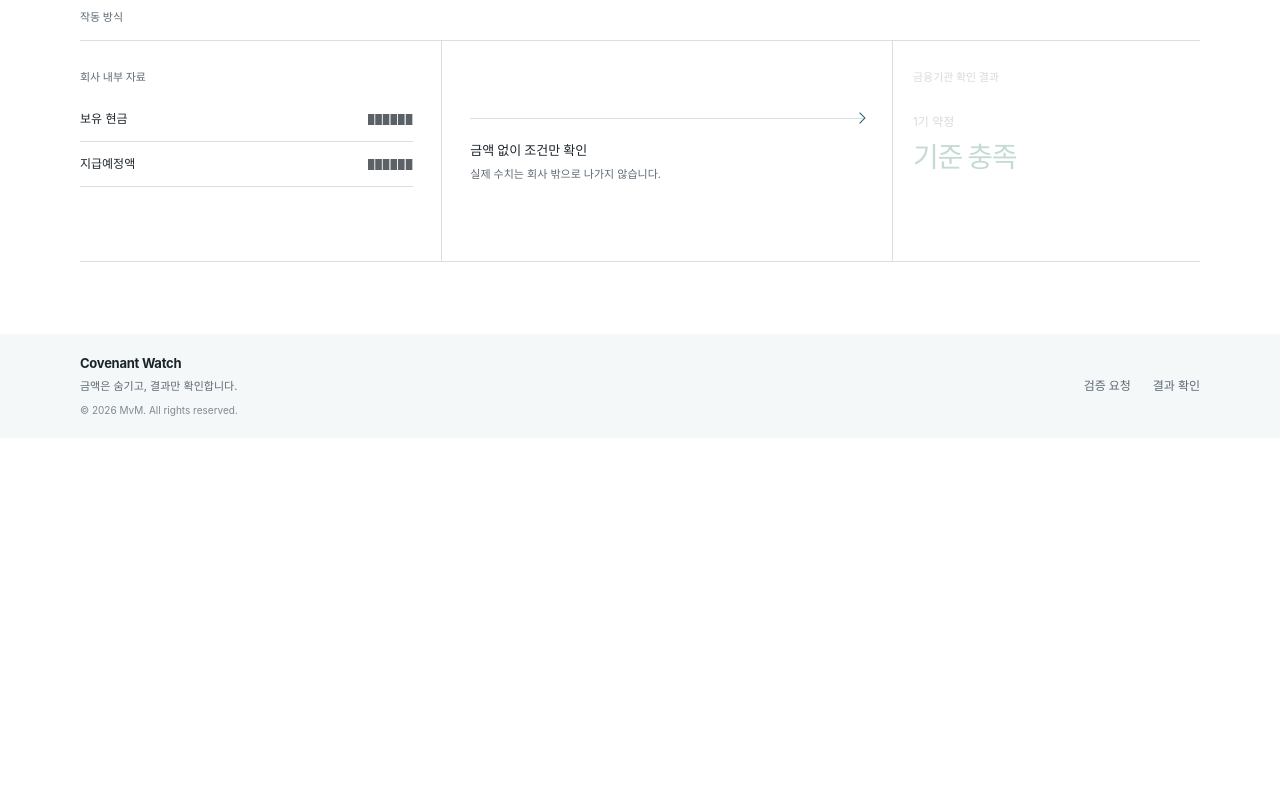
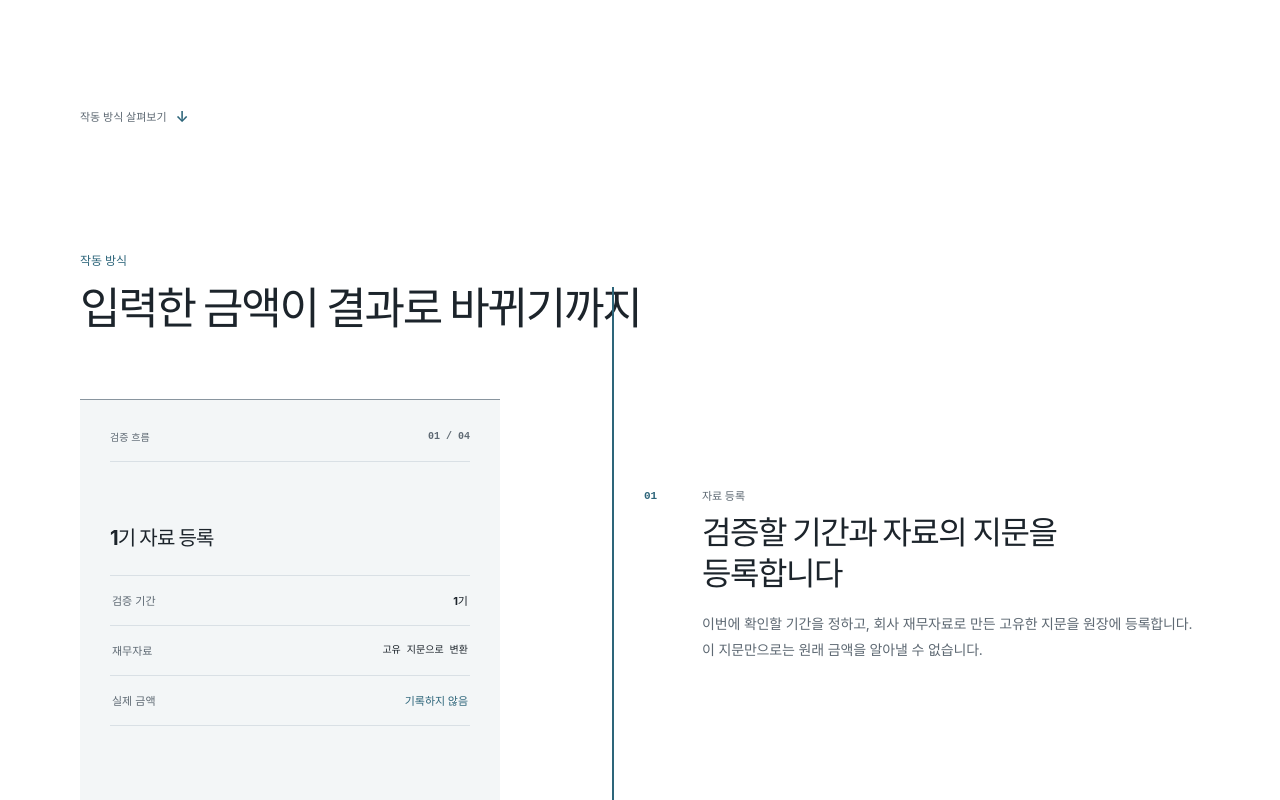
Before and after one commit to baypeline/covenant-watch, a Next.js app: page / in a window 1280 px wide. Shown: the part 640-1440 px from the top of the page. Before the commit the page ends 1078 px from the top, so only its background shows below. Built offline with nearby package versions, Linux system fonts and the light colour scheme; a web font is replaced by a local one.

Commit message:
feat(home): 작동 방식 스크롤 서사 개편
- 실제 약정 검증 절차를 네 단계로 재구성하고 화면 높이를 채우는 히어로와 스크롤 연동 시각화를 적용

```diff
--- a/src/components/HomeHero.tsx
+++ b/src/components/HomeHero.tsx
@@ -3,10 +3,49 @@
 import styled from '@emotion/styled';
 import { keyframes } from '@emotion/react';
 import Link from 'next/link';
+import { useEffect, useRef, useState } from 'react';
 import { SiteFooter } from '@/components/SiteFooter';
 import { SiteHeader } from '@/components/SiteHeader';
 
+const processSteps = [
+  {
+    label: '자료 등록',
+    title: '검증할 기간과 자료의 지문을 등록합니다',
+    body: '이번에 확인할 기간을 정하고, 회사 재무자료로 만든 고유한 지문을 원장에 등록합니다. 이 지문만으로는 원래 금액을 알아낼 수 없습니다.',
+  },
+  {
+    label: '회사 요청',
+    title: '회사는 실제 금액으로 검증을 요청합니다',
+    body: '회사는 보유 현금과 향후 30일 지급예정액을 선택합니다. 실제 수치는 증명을 만드는 동안에만 사용되고 공개 기록에는 포함되지 않습니다.',
+  },
+  {
+    label: '비공개 검증',
+    title: '등록된 자료와 약정 조건을 함께 검사합니다',
+    body: '회사 권한, 현재 기간, 등록한 자료와의 일치 여부를 먼저 확인합니다. 이후 보유 현금이 지급예정액의 120% 이상인지 금액을 공개하지 않은 채 증명합니다.',
+  },
+  {
+    label: '결과 기록',
+    title: '금융기관에는 검증 결과만 전달됩니다',
+    body: '조건을 충족하면 승인된 기간과 거래 기록이 원장에 남습니다. 충족하지 못하면 승인은 기록되지 않으며, 두 경우 모두 실제 금액은 공개되지 않습니다.',
+  },
+] as const;
+
 export function HomeHero() {
+  const [activeStep, setActiveStep] = useState(0);
+  const stepRefs = useRef<Array<HTMLElement | null>>([]);
+
+  useEffect(() => {
+    const observer = new IntersectionObserver((entries) => {
+      const visible = entries
+        .filter((entry) => entry.isIntersecting)
+        .sort((a, b) => b.intersectionRatio - a.intersectionRatio)[0];
+      if (visible) setActiveStep(Number((visible.target as HTMLElement).dataset.step));
+    }, { rootMargin: '-28% 0px -42%', threshold: [0, 0.25, 0.5, 0.75] });
+
+    stepRefs.current.forEach((step) => step && observer.observe(step));
+    return () => observer.disconnect();
+  }, []);
+
   return (
     <Page>
       <SiteHeader />
@@ -19,38 +58,50 @@ export function HomeHero() {
             <PrimaryAction href="/request">검증 요청 시작</PrimaryAction>
             <SecondaryAction href="/status">검증 결과 확인</SecondaryAction>
           </Actions>
+          <ScrollPrompt href="#how-it-works">작동 방식 살펴보기 <span aria-hidden="true">↓</span></ScrollPrompt>
         </Hero>
 
-        <HowItWorks aria-labelledby="how-it-works-title">
-          <SectionLabel id="how-it-works-title">작동 방식</SectionLabel>
-          <ProofFlow>
-            <PrivateRecord>
-              <FlowLabel>회사 내부 자료</FlowLabel>
-              <PrivateRow><span>보유 현금</span><Redacted aria-label="비공개">██████</Redacted></PrivateRow>
-              <PrivateRow><span>지급예정액</span><Redacted aria-label="비공개">██████</Redacted></PrivateRow>
-            </PrivateRecord>
-
-            <VerificationStep>
-              <RuleLine aria-hidden="true" />
-              <div><strong>금액 없이 조건만 확인</strong><span>실제 수치는 회사 밖으로 나가지 않습니다.</span></div>
-            </VerificationStep>
-
-            <PublicResult>
-              <FlowLabel>금융기관 확인 결과</FlowLabel>
-              <ResultPeriod>1기 약정</ResultPeriod>
-              <ResultState>기준 충족</ResultState>
-            </PublicResult>
-          </ProofFlow>
-        </HowItWorks>
+        <ProcessSection id="how-it-works" aria-labelledby="how-it-works-title">
+          <ProcessHeader>
+            <SectionLabel>작동 방식</SectionLabel>
+            <ProcessTitle id="how-it-works-title">입력한 금액이 결과로 바뀌기까지</ProcessTitle>
+          </ProcessHeader>
+          <ProcessGrid>
+            <VisualPanel aria-hidden="true"><ProcessVisual step={activeStep} /></VisualPanel>
+            <StepList>
+              {processSteps.map((step, index) => (
+                <ProcessStep
+                  key={step.label}
+                  ref={(element) => { stepRefs.current[index] = element; }}
+                  data-step={index}
+                  $active={activeStep === index}
+                >
+                  <StepIndex>{String(index + 1).padStart(2, '0')}</StepIndex>
+                  <div><StepLabel>{step.label}</StepLabel><StepTitle>{step.title}</StepTitle><StepBody>{step.body}</StepBody></div>
+                </ProcessStep>
+              ))}
+            </StepList>
+          </ProcessGrid>
+        </ProcessSection>
       </Main>
       <SiteFooter />
     </Page>
   );
 }
 
+function ProcessVisual({ step }: { step: number }) {
+  return <VisualContent key={step}>
+    <VisualHeader><span>검증 흐름</span><strong>{String(step + 1).padStart(2, '0')} / 04</strong></VisualHeader>
+    {step === 0 && <VisualBody><VisualTitle>1기 자료 등록</VisualTitle><VisualRows><VisualRow><span>검증 기간</span><strong>1기</strong></VisualRow><VisualRow><span>재무자료</span><code>고유 지문으로 변환</code></VisualRow><VisualRow><span>실제 금액</span><em>기록하지 않음</em></VisualRow></VisualRows></VisualBody>}
+    {step === 1 && <VisualBody><VisualTitle>회사 내부 입력</VisualTitle><VisualRows><VisualRow><span>보유 현금</span><Redacted aria-label="비공개">██████</Redacted></VisualRow><VisualRow><span>30일 지급예정액</span><Redacted aria-label="비공개">██████</Redacted></VisualRow><VisualRow><span>사용 범위</span><em>증명 생성에만 사용</em></VisualRow></VisualRows></VisualBody>}
+    {step === 2 && <VisualBody><VisualTitle>검증 항목</VisualTitle><CheckList><li><i>✓</i>회사 권한</li><li><i>✓</i>현재 기간</li><li><i>✓</i>등록 자료 일치</li><li><i>✓</i>현금 ≥ 지급예정액 × 1.2</li></CheckList></VisualBody>}
+    {step === 3 && <VisualBody><VisualTitle>금융기관 확인 결과</VisualTitle><FinalResult>기준 충족</FinalResult><VisualRows><VisualRow><span>승인된 기간</span><strong>1기</strong></VisualRow><VisualRow><span>실제 금액</span><em>공개되지 않음</em></VisualRow></VisualRows></VisualBody>}
+  </VisualContent>;
+}
+
 const Page = styled.div`min-height:100vh;display:flex;flex-direction:column;background:var(--color-canvas);`;
 const Main = styled.main`width:min(1120px,calc(100% - 40px));margin:0 auto;padding:0 0 72px;flex:1;`;
-const Hero = styled.section`max-width:850px;min-height:clamp(560px,72vh,720px);display:grid;align-content:center;@media(max-width:540px){min-height:580px;}`;
+const Hero = styled.section`position:relative;width:100%;max-width:850px;min-height:calc(100dvh - 58px);display:grid;align-content:center;`;
 const heroEntrance = keyframes`
   from { opacity: 0; transform: translateY(16px); }
   to { opacity: 1; transform: translateY(0); }
@@ -62,50 +113,29 @@ const CorePromise = styled.p`margin-top:26px;color:var(--color-action);font-size
 const Actions = styled.div`display:flex;align-items:center;gap:10px;margin-top:32px;animation:${heroEntrance} 800ms 440ms cubic-bezier(.22,1,.36,1) both;@media(max-width:430px){align-items:stretch;flex-direction:column;}@media(prefers-reduced-motion:reduce){animation:none;}`;
 const PrimaryAction = styled(Link)`min-height:48px;padding:0 20px;display:inline-flex;align-items:center;justify-content:center;border-radius:5px;color:var(--color-on-action);background:var(--color-action);font-size:14px;font-weight:720;&:hover{background:var(--color-action-hover);}`;
 const SecondaryAction = styled(Link)`min-height:48px;padding:0 18px;display:inline-flex;align-items:center;justify-content:center;border:1px solid var(--color-border-strong);border-radius:5px;color:var(--color-text-primary);background:transparent;font-size:14px;font-weight:650;&:hover{border-color:var(--color-action);color:var(--color-action);}`;
-const sourceSequence = keyframes`
-  0%, 8% { opacity: .42; transform: translateY(5px); }
-  16%, 84% { opacity: 1; transform: translateY(0); }
-  96%, 100% { opacity: .42; transform: translateY(5px); }
+const ScrollPrompt = styled.a`position:absolute;bottom:32px;left:0;display:flex;align-items:center;gap:9px;color:var(--color-text-secondary);font-size:11px;font-weight:620;animation:${heroEntrance} 800ms 660ms cubic-bezier(.22,1,.36,1) both;span{color:var(--color-action);font-size:15px;}@media(prefers-reduced-motion:reduce){animation:none;}`;
+const ProcessSection = styled.section`padding-top:92px;scroll-margin-top:24px;@media(max-width:800px){padding-top:68px;}`;
+const ProcessHeader = styled.header`max-width:720px;padding-bottom:64px;@media(max-width:800px){padding-bottom:36px;}`;
+const SectionLabel = styled.p`margin-bottom:12px;color:var(--color-action);font-size:12px;font-weight:700;`;
+const ProcessTitle = styled.h2`color:var(--color-text-primary);font-size:clamp(30px,4vw,44px);font-weight:720;line-height:1.2;letter-spacing:-.05em;word-break:keep-all;`;
+const ProcessGrid = styled.div`display:grid;grid-template-columns:minmax(340px,420px) minmax(0,1fr);gap:clamp(56px,9vw,112px);align-items:start;@media(max-width:800px){display:block;}`;
+const VisualPanel = styled.div`position:sticky;top:28px;height:420px;background:var(--color-surface-muted);border-top:1px solid var(--color-border-strong);border-bottom:1px solid var(--color-border);@media(max-width:800px){top:0;z-index:2;height:300px;}`;
+const visualEntrance = keyframes`
+  from { opacity: 0; transform: translateY(10px); }
+  to { opacity: 1; transform: translateY(0); }
 `;
-const verificationSequence = keyframes`
-  0%, 20% { opacity: .36; }
-  32%, 86% { opacity: 1; }
-  96%, 100% { opacity: .36; }
-`;
-const lineSequence = keyframes`
-  0%, 24% { transform: scaleX(0); }
-  46%, 88% { transform: scaleX(1); }
-  100% { transform: scaleX(0); }
-`;
-const lineSequenceVertical = keyframes`
-  0%, 24% { transform: scaleY(0); }
-  46%, 88% { transform: scaleY(1); }
-  100% { transform: scaleY(0); }
-`;
-const resultSequence = keyframes`
-  0%, 48% { opacity: .25; transform: translateX(-8px); }
-  62%, 88% { opacity: 1; transform: translateX(0); }
-  100% { opacity: .25; transform: translateX(-8px); }
-`;
-const resultSequenceMobile = keyframes`
-  0%, 48% { opacity: .25; transform: translateY(-6px); }
-  62%, 88% { opacity: 1; transform: translateY(0); }
-  100% { opacity: .25; transform: translateY(-6px); }
-`;
-const resultStateSequence = keyframes`
-  0%, 56% { color: var(--color-text-secondary); }
-  68%, 90% { color: var(--color-success); }
-  100% { color: var(--color-text-secondary); }
-`;
-const HowItWorks = styled.section`border-top:1px solid var(--color-border-strong);border-bottom:1px solid var(--color-border);`;
-const SectionLabel = styled.h2`padding:14px 0;border-bottom:1px solid var(--color-border);color:var(--color-text-secondary);font-size:11px;font-weight:680;`;
-const ProofFlow = styled.div`display:grid;grid-template-columns:minmax(220px,1fr) minmax(280px,1.25fr) minmax(200px,.85fr);min-height:220px;@media(max-width:800px){grid-template-columns:1fr;}`;
-const FlowLabel = styled.div`color:var(--color-text-secondary);font-size:11px;font-weight:650;`;
-const PrivateRecord = styled.div`padding:28px 28px 26px 0;display:grid;align-content:start;gap:0;animation:${sourceSequence} 7s ease-in-out infinite;@media(max-width:800px){padding:24px 0;border-bottom:1px solid var(--color-border);}@media(prefers-reduced-motion:reduce){animation:none;opacity:1;transform:none;}`;
-const PrivateRow = styled.div`display:flex;align-items:center;justify-content:space-between;gap:20px;padding:13px 0;border-bottom:1px solid var(--color-border);color:var(--color-text-primary);font-size:12px;&:nth-of-type(2){margin-top:12px;}`;
-const Redacted = styled.span`overflow:hidden;color:var(--color-text-primary);font:11px/1 ui-monospace,SFMono-Regular,monospace;letter-spacing:1px;opacity:.72;white-space:nowrap;user-select:none;`;
-const VerificationStep = styled.div`padding:28px;display:grid;align-content:center;gap:22px;border-right:1px solid var(--color-border);border-left:1px solid var(--color-border);>div:last-child{display:grid;gap:5px;animation:${verificationSequence} 7s ease-in-out infinite;}strong{color:var(--color-text-primary);font-size:13px;font-weight:680;}span{color:var(--color-text-secondary);font-size:11px;line-height:1.55;}@media(max-width:800px){padding:24px 0;border-right:0;border-bottom:1px solid var(--color-border);border-left:0;}@media(prefers-reduced-motion:reduce){>div:last-child{animation:none;opacity:1;}}`;
-const RuleLine = styled.div`position:relative!important;height:1px;background:var(--color-border);&::before{content:'';position:absolute;inset:0;background:var(--color-action);transform:scaleX(0);transform-origin:left center;animation:${lineSequence} 7s ease-in-out infinite;}&::after{content:'';position:absolute;top:-4px;right:0;width:8px;height:8px;border-top:1px solid var(--color-action);border-right:1px solid var(--color-action);transform:rotate(45deg);}@media(max-width:800px){width:1px;height:40px;justify-self:center;&::before{transform:scaleY(0);transform-origin:center top;animation-name:${lineSequenceVertical};}&::after{top:auto;right:-4px;bottom:0;transform:rotate(135deg);}}@media(prefers-reduced-motion:reduce){&::before{animation:none;transform:none;}}`;
-const PublicResult = styled.div`padding:28px 0 26px 28px;display:grid;align-content:start;animation:${resultSequence} 7s ease-in-out infinite;@media(max-width:800px){padding:24px 0;animation-name:${resultSequenceMobile};}@media(prefers-reduced-motion:reduce){animation:none;opacity:1;transform:none;}`;
-const ResultPeriod = styled.div`margin-top:28px;color:var(--color-text-secondary);font-size:12px;`;
-const ResultState = styled.strong`margin-top:5px;color:var(--color-success);font-size:28px;font-weight:720;letter-spacing:-.045em;animation:${resultStateSequence} 7s ease-in-out infinite;@media(prefers-reduced-motion:reduce){animation:none;color:var(--color-success);}`;
+const VisualContent = styled.div`height:100%;padding:30px;display:flex;flex-direction:column;animation:${visualEntrance} 420ms cubic-bezier(.22,1,.36,1) both;@media(max-width:800px){padding:22px;}@media(prefers-reduced-motion:reduce){animation:none;}`;
+const VisualHeader = styled.div`display:flex;align-items:center;justify-content:space-between;padding-bottom:16px;border-bottom:1px solid var(--color-border);color:var(--color-text-secondary);font-size:10px;strong{font:650 10px/1 ui-monospace,SFMono-Regular,monospace;}`;
+const VisualBody = styled.div`display:flex;flex:1;flex-direction:column;justify-content:center;`;
+const VisualTitle = styled.h3`margin-bottom:22px;color:var(--color-text-primary);font-size:20px;font-weight:700;letter-spacing:-.04em;`;
+const VisualRows = styled.dl`border-top:1px solid var(--color-border);`;
+const VisualRow = styled.div`min-height:50px;padding:12px 2px;display:flex;align-items:center;justify-content:space-between;gap:20px;border-bottom:1px solid var(--color-border);font-size:11px;>span{color:var(--color-text-secondary);}>strong{color:var(--color-text-primary);font-weight:680;}>code{color:var(--color-text-primary);font:600 10px/1.4 ui-monospace,SFMono-Regular,monospace;}>em{color:var(--color-action);font-style:normal;font-weight:650;}`;
+const Redacted = styled.span`overflow:hidden;color:var(--color-text-primary)!important;font:11px/1 ui-monospace,SFMono-Regular,monospace;letter-spacing:1px;opacity:.72;white-space:nowrap;user-select:none;`;
+const CheckList = styled.ul`display:grid;border-top:1px solid var(--color-border);li{min-height:48px;padding:12px 2px;display:flex;align-items:center;gap:10px;border-bottom:1px solid var(--color-border);color:var(--color-text-primary);font-size:11px;}i{width:17px;height:17px;display:grid;place-items:center;border:1px solid var(--color-success-border);border-radius:50%;color:var(--color-success);font-size:9px;font-style:normal;}`;
+const FinalResult = styled.strong`margin:-4px 0 22px;color:var(--color-success);font-size:34px;font-weight:740;letter-spacing:-.05em;`;
+const StepList = styled.ol`margin-top:-14vh;@media(max-width:800px){margin-top:0;}`;
+const ProcessStep = styled.li<{ $active:boolean }>`min-height:72vh;padding:0 0 0 30px;border-left:2px solid ${p=>p.$active?'var(--color-action)':'var(--color-border)'};display:grid;grid-template-columns:44px minmax(0,1fr);align-content:center;gap:14px;opacity:${p=>p.$active?1:.38};transition:opacity 320ms ease,border-color 320ms ease;@media(max-width:800px){min-height:58vh;padding-left:18px;grid-template-columns:36px minmax(0,1fr);}`;
+const StepIndex = styled.span`padding-top:3px;color:var(--color-action);font:650 11px/1 ui-monospace,SFMono-Regular,monospace;`;
+const StepLabel = styled.p`margin-bottom:9px;color:var(--color-text-secondary);font-size:11px;font-weight:650;`;
+const StepTitle = styled.h3`max-width:470px;color:var(--color-text-primary);font-size:clamp(23px,3vw,32px);font-weight:700;line-height:1.28;letter-spacing:-.045em;word-break:keep-all;`;
+const StepBody = styled.p`max-width:500px;margin-top:16px;color:var(--color-text-secondary);font-size:14px;line-height:1.8;letter-spacing:-.012em;word-break:keep-all;`;
```
Also changed, not shown: 1 other file (tests, documents, lock files or other folders).
